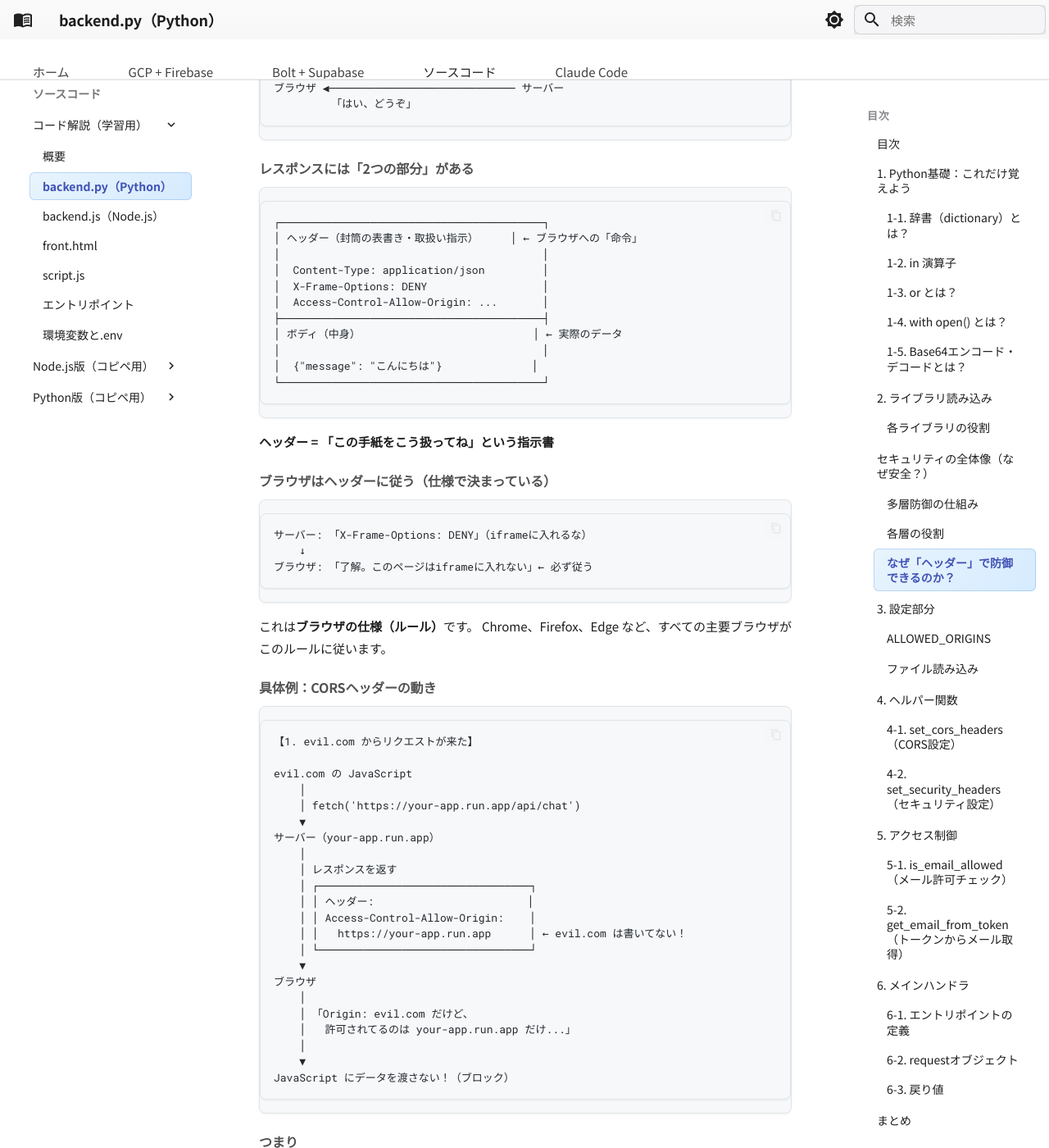
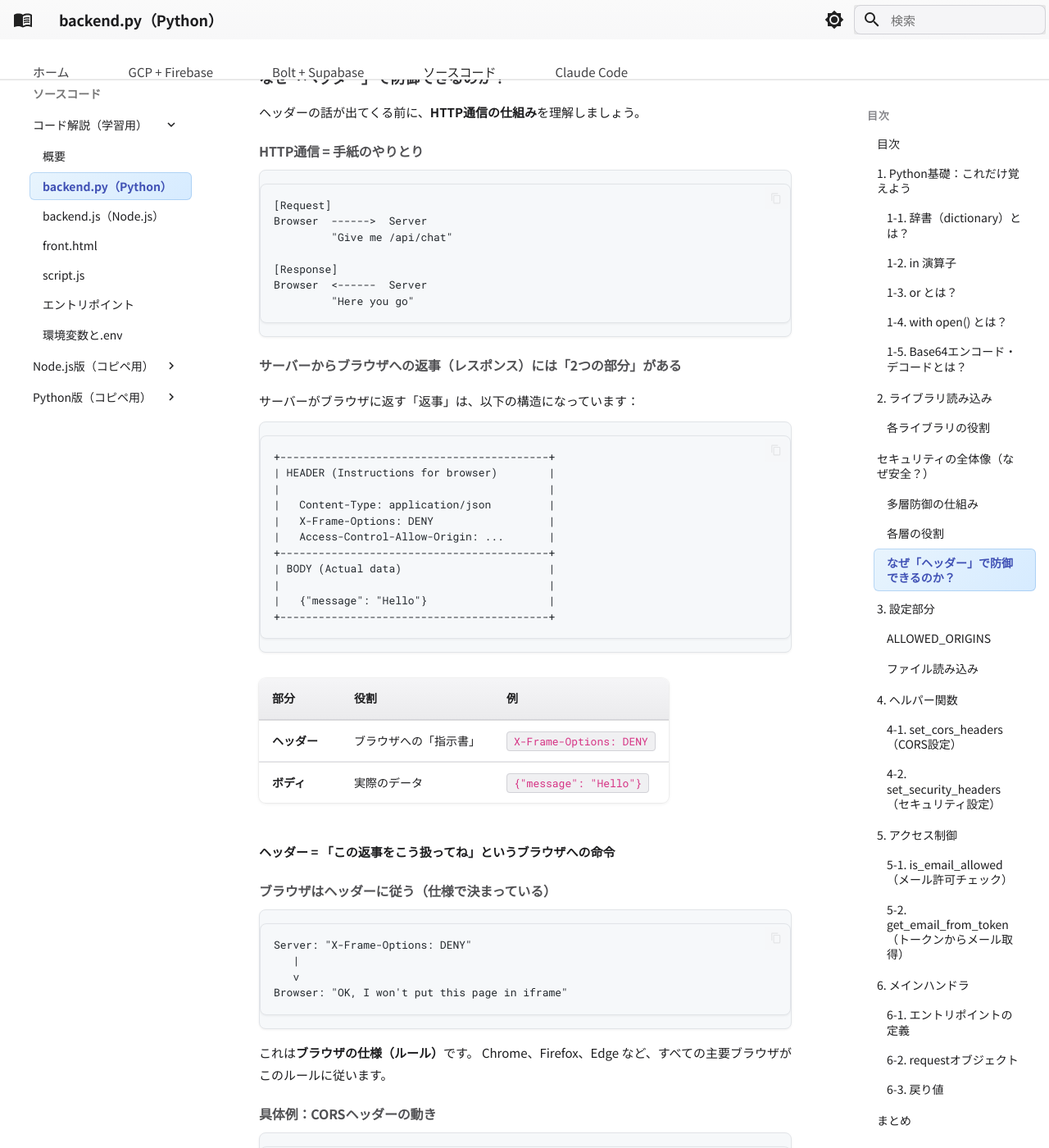
Before and after one commit to michihiro-316/ai-chat-docs, an MkDocs documentation site: the page built from docs/code/explained/01_backend.md, in a window 1280 px wide and 1400 px high, scrolled down 10028 px. Shown: the whole window at 82% size. Built offline with MkDocs 1.6.1 and Material for MkDocs 9.7.7, drawn with Linux system fonts in a browser that asks for light colours; some of the changed text lies outside the part shown.

Commit message:
docs: ASCII図の表示崩れを修正・主語を追加
- 日本語を含むボックス図を英語+表形式に変更
- MkDocsでの表示崩れを防止
- 「レスポンス」に「サーバーからブラウザへの」を追加

🤖 Generated with [Claude Code](https://claude.com/claude-code)

Co-Authored-By: Claude Opus 4.5 <noreply@anthropic.com>

````diff
--- a/docs/code/explained/01_backend.md
+++ b/docs/code/explained/01_backend.md
@@ -297,38 +297,44 @@ from openai import OpenAI
 
 このシステムは**複数の防御層**で守られています。
 
+```text
+Request (who is accessing?)
+         |
+         v
++-------------------------------------+
+| Layer 1: CORS                       |
+| Is access from allowed site?        |
+| -> No: Browser blocks response      |
++-------------------------------------+
+         | Yes
+         v
++-------------------------------------+
+| Layer 2: JWT Verification           |
+| Is login valid?                     |
+| -> No: Return error (no processing) |
++-------------------------------------+
+         | Yes
+         v
++-------------------------------------+
+| Layer 3: Allow List                 |
+| Is email/domain allowed?            |
+| -> No: Return error (no processing) |
++-------------------------------------+
+         | Yes
+         v
++-------------------------------------+
+| OpenAI API Call (Billing happens!)  |
++-------------------------------------+
 ```
-リクエスト（誰かがアクセス）
-    │
-    ▼
-┌─────────────────────────────────────┐
-│ 第1層：CORS（どこからのアクセス？）  │
-│                                     │
-│  許可されたサイトからのアクセス？    │
-│  → No: レスポンスをブラウザがブロック │
-└─────────────────────────────────────┘
-    │ Yes
-    ▼
-┌─────────────────────────────────────┐
-│ 第2層：JWT検証（ログインしてる？）   │
-│                                     │
-│  有効なログイン状態？                │
-│  → No: エラーを返す（処理しない）    │
-└─────────────────────────────────────┘
-    │ Yes
-    ▼
-┌─────────────────────────────────────┐
-│ 第3層：許可リスト（使っていい人？）  │
-│                                     │
-│  許可されたメール/ドメイン？         │
-│  → No: エラーを返す（処理しない）    │
-└─────────────────────────────────────┘
-    │ Yes
-    ▼
-┌─────────────────────────────────────┐
-│ ✓ OpenAI API呼び出し（ここで課金）   │
-└─────────────────────────────────────┘
-```
+
+**日本語での説明：**
+
+| 層 | 何をチェック？ | Noの場合 |
+|:--:|---------------|----------|
+| 第1層 CORS | 許可されたサイトから？ | ブラウザがブロック |
+| 第2層 JWT検証 | ログインしてる？ | エラー返す |
+| 第3層 許可リスト | 許可されたユーザー？ | エラー返す |
+| 通過後 | - | OpenAI API呼び出し（課金） |
 
 ### 各層の役割
 
@@ -379,43 +385,48 @@ from openai import OpenAI
 
 #### HTTP通信 = 手紙のやりとり
 
-```
-【リクエスト（お願いの手紙）】
+```text
+[Request]
+Browser  ------>  Server
+         "Give me /api/chat"
 
-ブラウザ ─────────────────────────────▶ サーバー
-         「/api/chat のデータください」
-
-
-【レスポンス（返事の手紙）】
-
-ブラウザ ◀───────────────────────────── サーバー
-         「はい、どうぞ」
+[Response]
+Browser  <------  Server
+         "Here you go"
 ```
 
-#### レスポンスには「2つの部分」がある
+#### サーバーからブラウザへの返事（レスポンス）には「2つの部分」がある
 
-```
-┌─────────────────────────────────────────┐
-│ ヘッダー（封筒の表書き・取扱い指示）     │ ← ブラウザへの「命令」
-│                                         │
-│  Content-Type: application/json         │
-│  X-Frame-Options: DENY                  │
-│  Access-Control-Allow-Origin: ...       │
-├─────────────────────────────────────────┤
-│ ボディ（中身）                           │ ← 実際のデータ
-│                                         │
-│  {"message": "こんにちは"}              │
-└─────────────────────────────────────────┘
+サーバーがブラウザに返す「返事」は、以下の構造になっています：
+
+```text
++------------------------------------------+
+| HEADER (Instructions for browser)        |
+|                                          |
+|   Content-Type: application/json         |
+|   X-Frame-Options: DENY                  |
+|   Access-Control-Allow-Origin: ...       |
++------------------------------------------+
+| BODY (Actual data)                       |
+|                                          |
+|   {"message": "Hello"}                   |
++------------------------------------------+
 ```
 
-**ヘッダー = 「この手紙をこう扱ってね」という指示書**
+| 部分 | 役割 | 例 |
+|------|------|-----|
+| **ヘッダー** | ブラウザへの「指示書」 | `X-Frame-Options: DENY` |
+| **ボディ** | 実際のデータ | `{"message": "Hello"}` |
+
+**ヘッダー = 「この返事をこう扱ってね」というブラウザへの命令**
 
 #### ブラウザはヘッダーに従う（仕様で決まっている）
 
-```
-サーバー: 「X-Frame-Options: DENY」（iframeに入れるな）
-    ↓
-ブラウザ: 「了解。このページはiframeに入れない」← 必ず従う
+```text
+Server: "X-Frame-Options: DENY"
+   |
+   v
+Browser: "OK, I won't put this page in iframe"
 ```
 
 これは**ブラウザの仕様（ルール）**です。
@@ -423,29 +434,26 @@ Chrome、Firefox、Edge など、すべての主要ブラウザがこのルー
 
 #### 具体例：CORSヘッダーの動き
 
-```
-【1. evil.com からリクエストが来た】
+```text
+[1] evil.com sends request
 
-evil.com の JavaScript
-    │
-    │ fetch('https://your-app.run.app/api/chat')
-    ▼
-サーバー（your-app.run.app）
-    │
-    │ レスポンスを返す
-    │ ┌─────────────────────────────────┐
-    │ │ ヘッダー:                        │
-    │ │ Access-Control-Allow-Origin:    │
-    │ │   https://your-app.run.app      │ ← evil.com は書いてない！
-    │ └─────────────────────────────────┘
-    ▼
-ブラウザ
-    │
-    │ 「Origin: evil.com だけど、
-    │   許可されてるのは your-app.run.app だけ...」
-    │
-    ▼
-JavaScript にデータを渡さない！（ブロック）
+evil.com (JavaScript)
+   |
+   |  fetch('https://your-app.run.app/api/chat')
+   v
+Server (your-app.run.app)
+   |
+   |  Response with header:
+   |  +----------------------------------+
+   |  | Access-Control-Allow-Origin:     |
+   |  |   https://your-app.run.app       |
+   |  +----------------------------------+
+   v
+Browser checks:
+   "Origin is evil.com, but only your-app.run.app is allowed..."
+   |
+   v
+BLOCKED! (Data not passed to JavaScript)
 ```
 
 #### つまり
````
